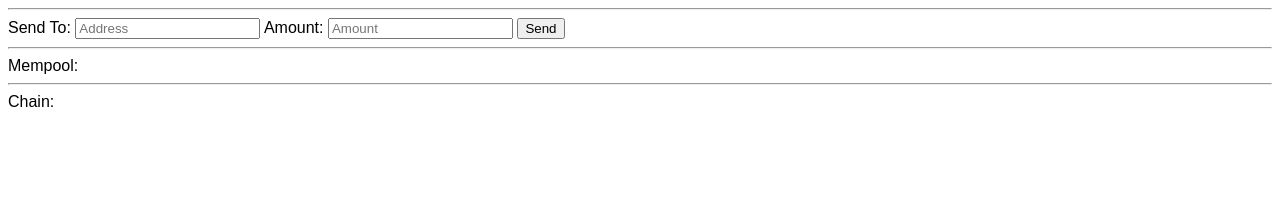
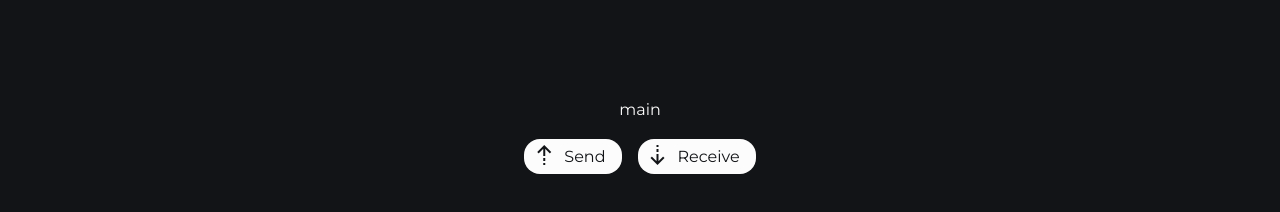
Before and after one commit to adanielpincab/picochain, a plain HTML site: page index.html in a window 1280 px wide. Drawn offline with nearby package versions, Linux system fonts and the light colour scheme; a web font is replaced by a local one.

Commit message:
user-friendly ui

```diff
--- a/app.js
+++ b/app.js
@@ -173,6 +173,13 @@ async function updateUI() {
     document.getElementById('debug-wallet-balance').innerText = balance;
     document.getElementById('debug-blockchain').innerHTML = JSON.stringify(Array.from(blockchain.chain).reverse(), null, 2);
     document.getElementById('debug-mempool').innerHTML = await Promise.all(mempool.transactions.map(async tx => await Transaction.fromJSON(tx).hash() + '<br>' + JSON.stringify(tx))).then(results => results.join('<br><br>'));
+
+    UI.update(
+        address,
+        balance,
+        blockchain,
+        mempool
+    );
 }
 
 async function sendTransaction(recipientAddress, amount) {
--- a/index.html
+++ b/index.html
@@ -3,12 +3,38 @@
 <head>
     <meta charset="UTF-8">
     <meta name="viewport" content="width=device-width, initial-scale=1.0">
-    <title>Pico</title>
+    <title>PicoChain</title>
 
+    <link rel="preconnect" href="https://fonts.googleapis.com">
+    <link rel="preconnect" href="https://fonts.gstatic.com" crossorigin>
+    <link href="https://fonts.googleapis.com/css2?family=Bytesized&family=Lato:ital,wght@0,100;0,300;0,400;0,700;0,900;1,100;1,300;1,400;1,700;1,900&family=Montserrat:ital,wght@0,100..900;1,100..900&display=swap" rel="stylesheet">
+    <link rel="stylesheet" href="https://fonts.googleapis.com/css2?family=Material+Symbols+Outlined" />
     <link rel="stylesheet" href="style.css">
 </head>
 <body>
-    <main>
+    <div id="root">
+        <main id="main">
+            main
+            <div id="main-balance"></div>
+            <div id="main-actions">
+                <div class="main-action-button" id="main-action-send">
+                    <span class="material-symbols-outlined">arrow_warm_up</span>
+                    <div class="main-action-button">Send</div>
+                </div>
+                <div class="main-action-button" id="main-action-receive">
+                    <span class="material-symbols-outlined">arrow_cool_down</span>
+                    <div class="main-action-button">Receive</div>
+                </div>
+            </div>
+            <div id="latest-transactions"></div>
+        </main>
+        <section id="send-panel">
+            send-panel
+            <input type="text" id="send-recipient-address" placeholder="Recipient Address" required>
+        </section>
+    </div>
+
+    <aside id="debug-panel">
         <div id="debug-wallet-address"></div>
         <div id="debug-wallet-balance"></div>
         <hr>
@@ -25,7 +51,7 @@
         <hr>
         Chain:
         <div id="debug-blockchain"></div>
-    </main>
+    </aside>
 </body>
 <script src="imports/elliptic.min.js"></script>
 <script src="crypto.js"></script>
@@ -35,5 +61,6 @@
 
 <script src="consensus.js"></script>
 <script src="blockchain.js"></script>
+<script src="ui.js"></script>
 <script type="module" src="app.js"></script>
 </html>
--- a/style.css
+++ b/style.css
@@ -1,3 +1,57 @@
+:root {
+    /* CSS HEX */
+    --onyx: #121417ff;
+    --blue-bell: #00a1e0ff;
+    --atomic-tangerine: #f36f3fff;
+    --mustard: #f7ce5bff;
+    --emerald: #32de8aff;
+    --white: #FCFCFC;
+    --shadow-grey: #656567;
+}
+
 * {
-    font-family: Arial, sans-serif;
+    font-family: Montserrat, Arial, sans-serif;
+    color: var(--white);
 }
+
+body, html {
+    height: 100%;
+    margin: 0;
+    padding: 0;
+}
+
+#root {
+    height: 100%;
+    width: 100%;
+    display: flex;
+    flex-direction: column;
+    background-color: var(--onyx);
+}
+
+#root>* {
+    height: 100%;
+    width: 100%;
+    position: absolute;
+    display: flex;
+    flex-direction: column;
+    align-items: center;
+    padding-top: 100px;
+    box-sizing: border-box;
+}
+
+.main-action-button * {
+    color: var(--onyx);
+}
+.main-action-button{
+    background-color: var(--white);
+    cursor: pointer;
+    display: flex;
+    border-radius: 16px;
+    padding: 4px 8px;
+}
+
+#main-actions {
+    display: flex;
+    gap: 16px;
+    margin-top: 20px;
+}
--- /dev/null
+++ b/ui.js
@@ -0,0 +1,22 @@
+const root = document.getElementById('root');
+
+class UI {
+    static toggleDebugPanel() {
+        const panel = document.getElementById('debug-panel');
+        if (panel.style.display === 'none') {
+            panel.style.display = 'flex';
+        } else {
+            panel.style.display = 'none';
+        }
+    }
+
+    static gotoRootView(viewId) {
+        Array.from(root.children).forEach(child => {
+            child.style.display = 'none';
+        });
+        root.querySelector('#' + viewId).style.display = 'flex';
+    }
+}
+
+UI.toggleDebugPanel();
+UI.gotoRootView('main');
```
